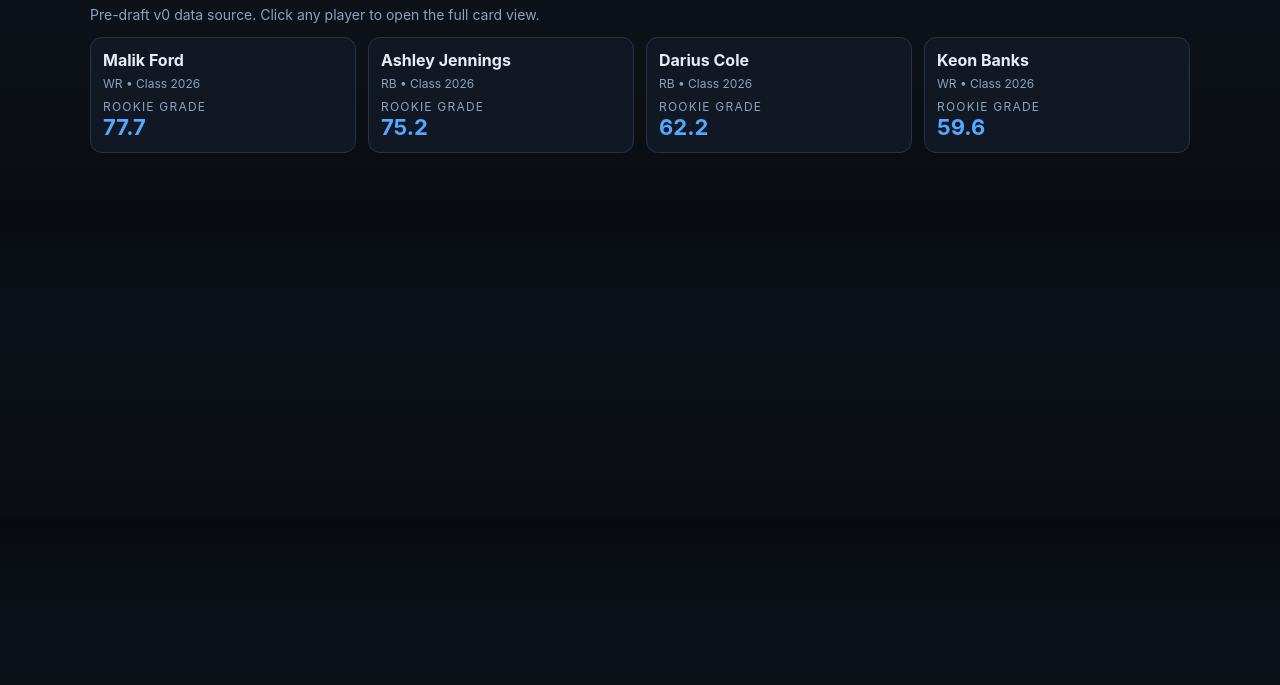
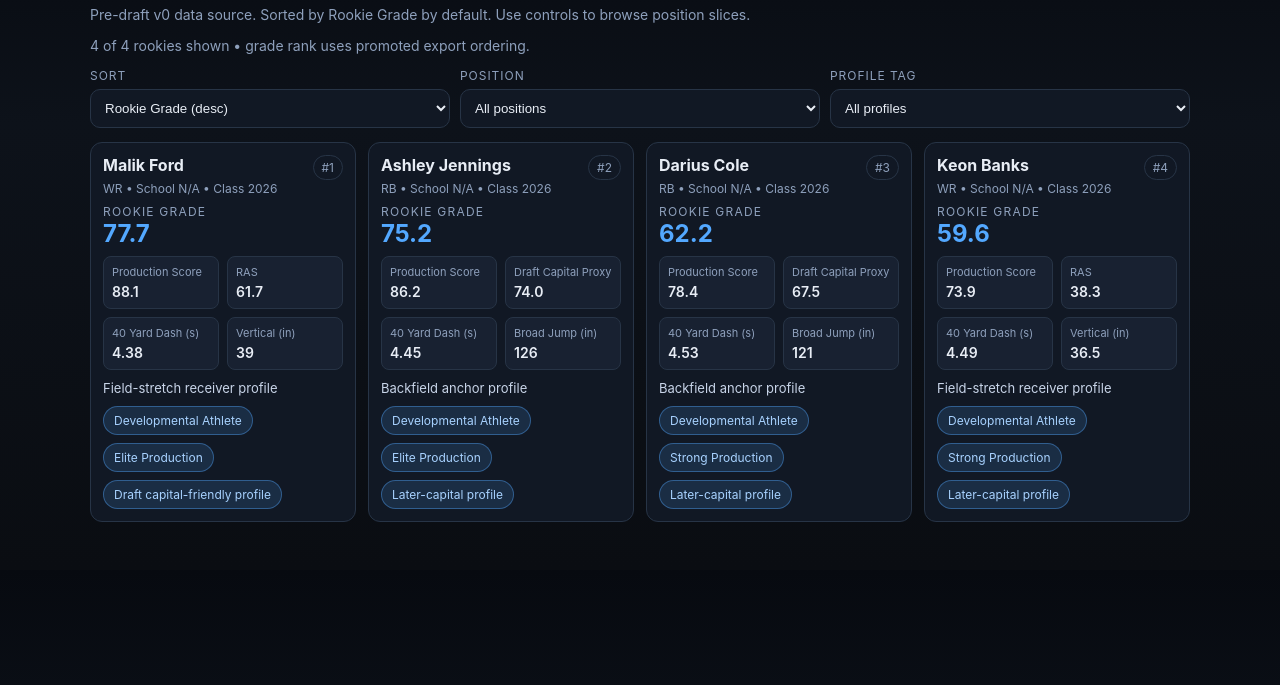
Before and after one commit to Prometheus-Frameworks/TIBER-Rookies, a plain HTML site: page cards/rookies/index.html in a window 1280 px wide. Shown: the part 115-800 px from the top of the page. Drawn offline with Linux system fonts and the light colour scheme.

Commit message:
Promote rookie prototype to class board with compact cards

```diff
--- a/cards/rookies/index.html
+++ b/cards/rookies/index.html
@@ -9,20 +9,49 @@
   <body>
     <main class="page">
       <div class="section-title">TIBER 2026 Rookie Class</div>
-      <h1>Rookie Card Gallery Prototype</h1>
-      <p class="meta">Pre-draft v0 data source. Click any player to open the full card view.</p>
+      <h1>Rookie Class Board</h1>
+      <p class="meta">Pre-draft v0 data source. Sorted by Rookie Grade by default. Use controls to browse position slices.</p>
+      <div id="ranking-context" class="meta" style="margin-top: 8px">Loading class context…</div>
+      <div id="controls-root">Loading controls…</div>
       <section id="gallery" class="gallery-grid">Loading rookie gallery…</section>
     </main>
 
     <script type="module">
       import { getAllRookieCards } from '/lib/rookies/getRookieCardData.js';
       import { renderRookieCardCompact } from '/components/rookies/RookieCardCompact.js';
+      import { renderRookieGalleryControls } from '/components/rookies/RookieGalleryControls.js';
+      import { collectGalleryFilters, sortAndFilterRookies } from '/lib/rookies/sortAndFilterRookies.js';
 
       const gallery = document.getElementById('gallery');
+      const controlsRoot = document.getElementById('controls-root');
+      const rankingContext = document.getElementById('ranking-context');
+      const state = { sort: 'grade', position: 'ALL', tag: 'ALL' };
+
+      function render(cards, filters) {
+        const sorted = sortAndFilterRookies(cards, state);
+        const total = cards.length;
+        rankingContext.textContent = `${sorted.length} of ${total} rookies shown • grade rank uses promoted export ordering.`;
+
+        controlsRoot.innerHTML = renderRookieGalleryControls({ positions: filters.positions, tags: filters.tags, state });
+        gallery.innerHTML = sorted.length
+          ? sorted.map(renderRookieCardCompact).join('')
+          : '<article class="rookie-card"><div class="meta">No rookies matched the selected filters.</div></article>';
+
+        controlsRoot.querySelectorAll('select[data-control]').forEach((el) => {
+          el.addEventListener('change', (event) => {
+            state[event.target.dataset.control] = event.target.value;
+            render(cards, filters);
+          });
+        });
+      }
+
       try {
         const cards = await getAllRookieCards();
-        gallery.innerHTML = cards.map(renderRookieCardCompact).join('');
+        const filters = collectGalleryFilters(cards);
+        render(cards, filters);
       } catch (error) {
+        controlsRoot.innerHTML = '';
+        rankingContext.textContent = '';
         gallery.innerHTML = `<div class="meta">Failed to load rookie gallery: ${error.message}</div>`;
       }
     </script>
--- a/components/rookies/RookieCardCompact.js
+++ b/components/rookies/RookieCardCompact.js
@@ -1,3 +1,5 @@
+import { selectRookieEvidenceMetrics } from '/lib/rookies/selectRookieEvidenceMetrics.js';
+
 function esc(str) {
   return String(str ?? '')
     .replace(/&/g, '&amp;')
@@ -6,16 +8,30 @@ function esc(str) {
     .replace(/"/g, '&quot;');
 }
 
+function compactMetric(metric) {
+  return `<div class="compact-metric"><div class="compact-metric-label">${esc(metric.label)}</div><div class="compact-metric-value">${esc(metric.display)}</div></div>`;
+}
+
 export function renderRookieCardCompact(card) {
   const score = card.summary.rookieGrade == null ? 'N/A' : card.summary.rookieGrade.toFixed(1);
   const slug = encodeURIComponent(String(card.slug ?? ''));
+  const snippets = selectRookieEvidenceMetrics(card, 'compact');
+  const topTags = (card.tags ?? []).slice(0, 3);
 
   return `
     <a class="compact-card" href="/cards/rookies/player.html?slug=${slug}">
-      <p class="compact-name">${esc(card.identity.name)}</p>
-      <div class="compact-meta">${esc(card.identity.position)} • Class ${esc(card.identity.classYear)}</div>
+      <div class="compact-header-row">
+        <div>
+          <p class="compact-name">${esc(card.identity.name)}</p>
+          <div class="compact-meta">${esc(card.identity.position)} • ${esc(card.identity.school ?? 'School N/A')} • Class ${esc(card.identity.classYear)}</div>
+        </div>
+        <div class="compact-rank">#${esc(card.summary.classRank ?? 'N/A')}</div>
+      </div>
       <div class="section-title">Rookie Grade</div>
       <div class="compact-score">${esc(score)}</div>
+      <div class="compact-snippets">${snippets.map(compactMetric).join('')}</div>
+      <div class="compact-archetype">${esc(card.summary.archetype ?? card.summary.projection ?? 'Role profile unavailable')}</div>
+      ${topTags.length ? `<div class="compact-tags">${topTags.map((tag) => `<span class="tag">${esc(tag)}</span>`).join('')}</div>` : ''}
     </a>
   `;
 }
--- /dev/null
+++ b/components/rookies/RookieGalleryControls.js
@@ -0,0 +1,46 @@
+function esc(str) {
+  return String(str ?? '')
+    .replace(/&/g, '&amp;')
+    .replace(/</g, '&lt;')
+    .replace(/>/g, '&gt;')
+    .replace(/"/g, '&quot;');
+}
+
+function selectField({ id, label, value, options }) {
+  return `
+    <label class="control-field" for="${esc(id)}">
+      <span class="control-label">${esc(label)}</span>
+      <select id="${esc(id)}" data-control="${esc(id)}">
+        ${options.map((option) => `<option value="${esc(option.value)}" ${option.value === value ? 'selected' : ''}>${esc(option.label)}</option>`).join('')}
+      </select>
+    </label>
+  `;
+}
+
+export function renderRookieGalleryControls({ positions, tags, state }) {
+  return `
+    <section class="gallery-controls">
+      ${selectField({
+        id: 'sort',
+        label: 'Sort',
+        value: state.sort,
+        options: [
+          { value: 'grade', label: 'Rookie Grade (desc)' },
+          { value: 'position', label: 'Position (QB/RB/WR/TE)' },
+        ],
+      })}
+      ${selectField({
+        id: 'position',
+        label: 'Position',
+        value: state.position,
+        options: [{ value: 'ALL', label: 'All positions' }, ...positions.map((position) => ({ value: position, label: position }))],
+      })}
+      ${selectField({
+        id: 'tag',
+        label: 'Profile tag',
+        value: state.tag,
+        options: [{ value: 'ALL', label: 'All profiles' }, ...tags.map((tag) => ({ value: tag, label: tag }))],
+      })}
+    </section>
+  `;
+}
--- a/components/rookies/rookieCardStyles.css
+++ b/components/rookies/rookieCardStyles.css
@@ -43,12 +43,45 @@ body {
 .metric-fill { height: 100%; background: linear-gradient(90deg, #2a8cff, #45d5af); }
 .stats-table { width: 100%; border-collapse: collapse; margin-top: 8px; font-size: 13px; }
 .stats-table th, .stats-table td { border-bottom: 1px solid var(--border); padding: 8px 4px; text-align: left; }
-.tags { display: flex; flex-wrap: wrap; gap: 8px; }
+.tags, .compact-tags { display: flex; flex-wrap: wrap; gap: 8px; }
 .tag { background: rgba(83,168,255,.15); border: 1px solid rgba(83,168,255,.4); color: #a8d2ff; border-radius: 999px; padding: 6px 10px; font-size: 12px; }
-.gallery-grid { display: grid; grid-template-columns: repeat(auto-fill, minmax(220px, 1fr)); gap: 12px; margin-top: 14px; }
-.compact-card { text-decoration: none; color: inherit; display: block; border: 1px solid var(--border); background: var(--panel); border-radius: 12px; padding: 12px; }
+
+.gallery-controls {
+  display: grid;
+  grid-template-columns: repeat(auto-fit, minmax(190px, 1fr));
+  gap: 10px;
+  margin-top: 14px;
+}
+.control-field { display: flex; flex-direction: column; gap: 6px; }
+.control-label { color: var(--muted); font-size: 12px; text-transform: uppercase; letter-spacing: .08em; }
+.control-field select {
+  background: var(--panel);
+  color: var(--text);
+  border: 1px solid var(--border);
+  border-radius: 10px;
+  padding: 10px;
+}
+
+.gallery-grid { display: grid; grid-template-columns: repeat(auto-fill, minmax(260px, 1fr)); gap: 12px; margin-top: 14px; }
+.compact-card {
+  text-decoration: none;
+  color: inherit;
+  display: block;
+  border: 1px solid var(--border);
+  background: var(--panel);
+  border-radius: 12px;
+  padding: 12px;
+}
+.compact-header-row { display: flex; justify-content: space-between; gap: 10px; align-items: flex-start; }
 .compact-name { font-weight: 700; margin: 0 0 6px; }
 .compact-meta { color: var(--muted); font-size: 12px; margin-bottom: 8px; }
-.compact-score { font-size: 22px; color: var(--accent); font-weight: 700; }
+.compact-rank { color: var(--muted); font-size: 12px; border: 1px solid var(--border); border-radius: 999px; padding: 4px 8px; }
+.compact-score { font-size: 24px; color: var(--accent); font-weight: 700; margin-bottom: 8px; }
+.compact-snippets { display: grid; grid-template-columns: repeat(2, minmax(0,1fr)); gap: 8px; margin-bottom: 10px; }
+.compact-metric { background: var(--panel-alt); border: 1px solid var(--border); border-radius: 8px; padding: 8px; }
+.compact-metric-label { color: var(--muted); font-size: 11px; }
+.compact-metric-value { margin-top: 4px; font-size: 14px; font-weight: 600; }
+.compact-archetype { color: #c8d4e8; font-size: 13px; margin-bottom: 10px; }
+
 .nav-link { color: #a8d2ff; text-decoration: none; font-size: 13px; }
 @media (max-width: 720px) { .player-name { font-size: 26px; } }
--- a/lib/rookies/getRookieCardData.js
+++ b/lib/rookies/getRookieCardData.js
@@ -28,7 +28,7 @@ async function loadAllRookieCards() {
       combineRow: combineById.get(alphaPlayer.player_id),
       productionRow: productionById.get(alphaPlayer.player_id),
       draftRow: draftById.get(alphaPlayer.player_id),
-      rank: idx + 1,
+      rank: alphaPlayer.rookie_alpha_rank ?? idx + 1,
     })
   );
 }
--- /dev/null
+++ b/lib/rookies/selectRookieEvidenceMetrics.js
@@ -0,0 +1,29 @@
+const METRIC_PRIORITY = {
+  WR: ['Production Score', 'RAS', '40 Yard Dash (s)', 'Vertical (in)', 'Broad Jump (in)', 'Draft Capital Proxy'],
+  TE: ['Production Score', 'RAS', 'Vertical (in)', 'Broad Jump (in)', '40 Yard Dash (s)', 'Draft Capital Proxy'],
+  RB: ['Production Score', 'Draft Capital Proxy', '40 Yard Dash (s)', 'Broad Jump (in)', 'Vertical (in)', 'RAS'],
+  QB: ['Draft Capital Proxy', 'Production Score', 'RAS', '40 Yard Dash (s)', 'Vertical (in)', 'Broad Jump (in)'],
+};
+
+const FALLBACK_PRIORITY = ['Production Score', 'Draft Capital Proxy', 'RAS', '40 Yard Dash (s)', 'Vertical (in)', 'Broad Jump (in)'];
+
+function byPriority(position) {
+  return METRIC_PRIORITY[position] ?? FALLBACK_PRIORITY;
+}
+
+/**
+ * Deterministically choose display-ready evidence metrics based on player position.
+ * Returns only metrics with non-null values.
+ */
+export function selectRookieEvidenceMetrics(card, variant = 'full') {
+  const cap = variant === 'compact' ? 4 : 6;
+  const available = (card?.metrics ?? []).filter((metric) => metric?.value != null);
+  if (!available.length) return [];
+
+  const byLabel = new Map(available.map((metric) => [metric.label, metric]));
+  const ordered = byPriority(card?.identity?.position)
+    .map((label) => byLabel.get(label))
+    .filter(Boolean);
+
+  return ordered.slice(0, cap);
+}
--- /dev/null
+++ b/lib/rookies/sortAndFilterRookies.js
@@ -0,0 +1,39 @@
+const POSITION_ORDER = ['QB', 'RB', 'WR', 'TE'];
+
+function comparePosition(a, b) {
+  const left = POSITION_ORDER.indexOf(a.identity.position);
+  const right = POSITION_ORDER.indexOf(b.identity.position);
+  const leftIdx = left === -1 ? Number.MAX_SAFE_INTEGER : left;
+  const rightIdx = right === -1 ? Number.MAX_SAFE_INTEGER : right;
+  if (leftIdx !== rightIdx) return leftIdx - rightIdx;
+  return a.identity.name.localeCompare(b.identity.name);
+}
+
+function compareGradeDesc(a, b) {
+  const av = a.summary.rookieGrade ?? Number.NEGATIVE_INFINITY;
+  const bv = b.summary.rookieGrade ?? Number.NEGATIVE_INFINITY;
+  if (bv !== av) return bv - av;
+  return (a.summary.classRank ?? Number.MAX_SAFE_INTEGER) - (b.summary.classRank ?? Number.MAX_SAFE_INTEGER);
+}
+
+export function sortAndFilterRookies(cards, { sort = 'grade', position = 'ALL', tag = 'ALL' } = {}) {
+  const filtered = cards.filter((card) => {
+    const matchesPosition = position === 'ALL' || card.identity.position === position;
+    const matchesTag = tag === 'ALL' || (card.tags ?? []).includes(tag);
+    return matchesPosition && matchesTag;
+  });
+
+  if (sort === 'position') {
+    return [...filtered].sort(comparePosition);
+  }
+  return [...filtered].sort(compareGradeDesc);
+}
+
+export function collectGalleryFilters(cards) {
+  const positions = [...new Set(cards.map((card) => card.identity.position).filter(Boolean))]
+    .sort((a, b) => POSITION_ORDER.indexOf(a) - POSITION_ORDER.indexOf(b));
+
+  const tags = [...new Set(cards.flatMap((card) => card.tags ?? []))].sort();
+
+  return { positions, tags };
+}
```
Also changed, not shown: components/rookies/RookieCard.js (+9 -6 lines), docs/rookie-card-prototype.md (+54 -22 lines).
